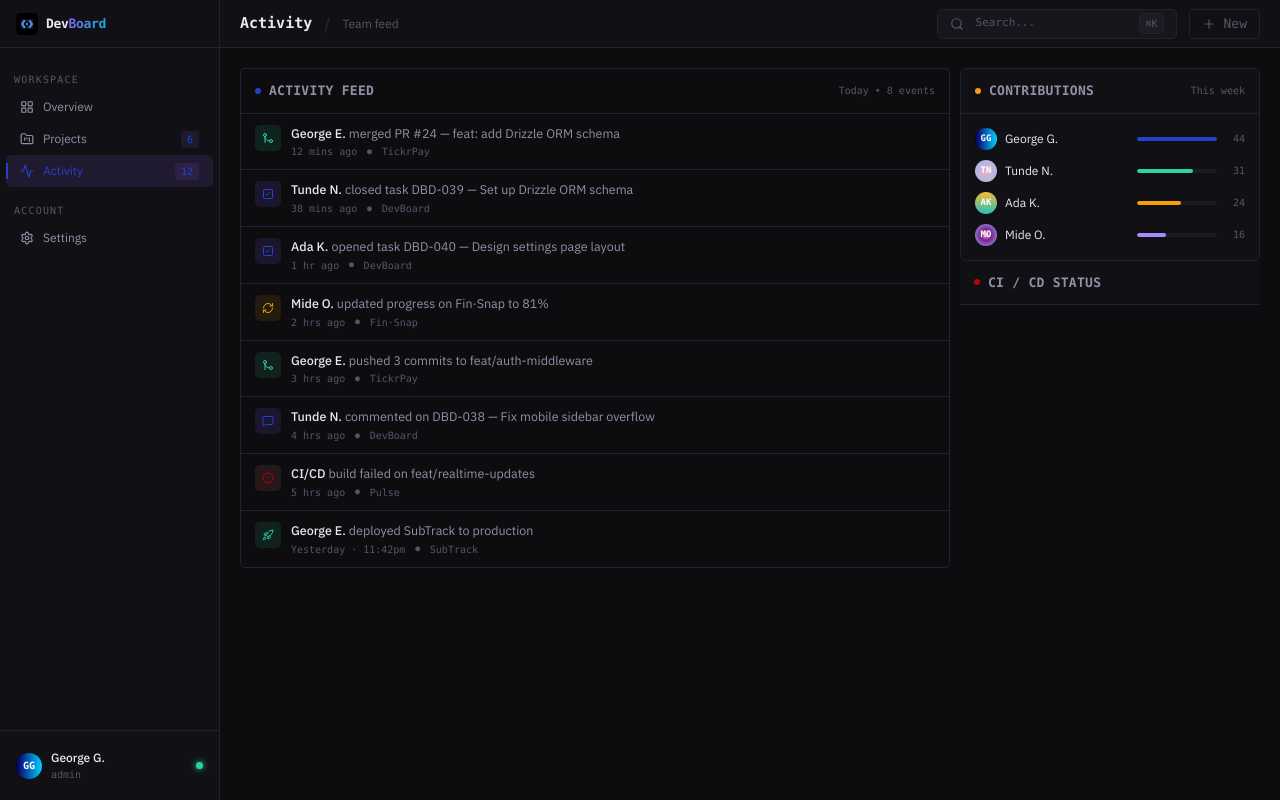
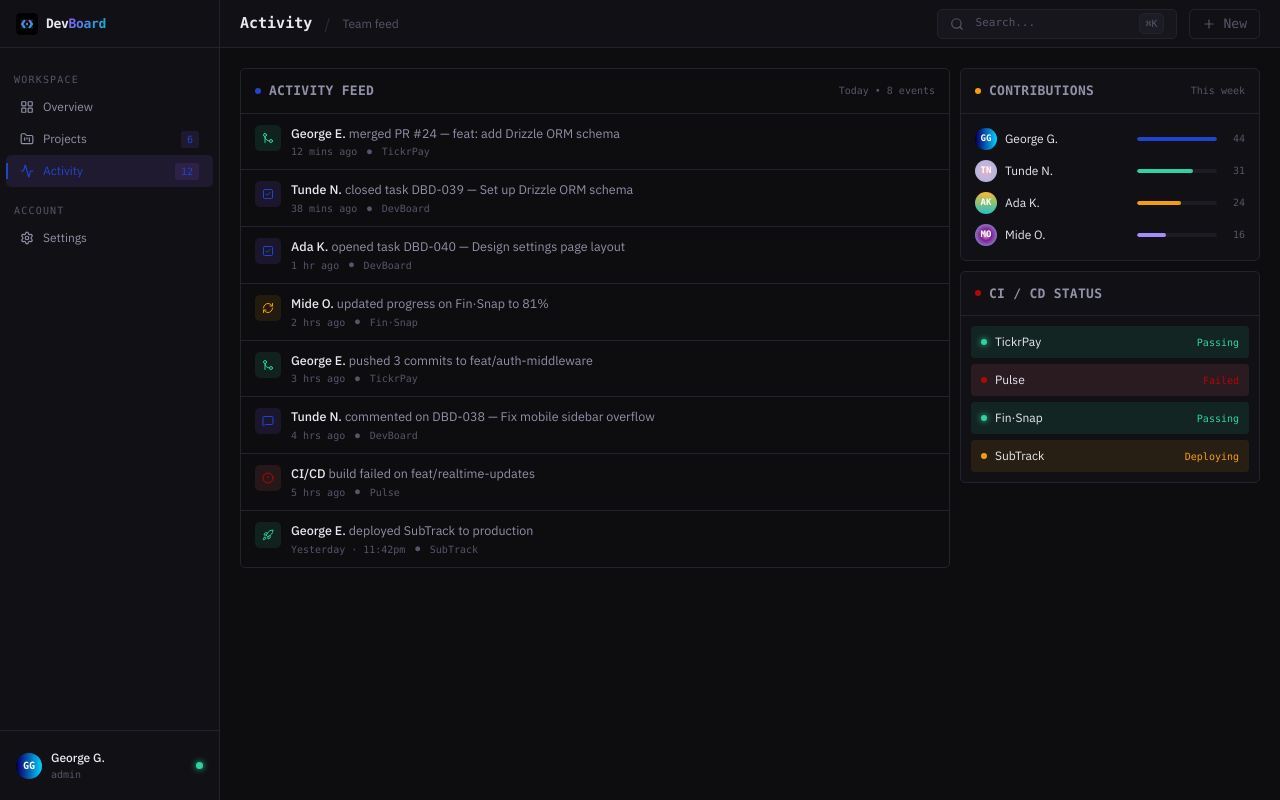
Before and after one commit to georgegoodluck/DevBoard, a Next.js app: page /activity in a window 1280 px wide. Built offline with nearby package versions, Linux system fonts and the light colour scheme.

Commit message:
feat: hard ocde data into CicdStatus

```diff
--- a/app/(dashboard)/activity/page.tsx
+++ b/app/(dashboard)/activity/page.tsx
@@ -6,7 +6,7 @@ export default function ActivityPage() {
   return (
     <div className="grid grid-cols-[1fr_300px] gap-2.5">
       <ActivityFeed />
-      <div className="flex flex-col">
+      <div className="flex flex-col gap-2.5">
         <ContributionsPanel />
         <CicdStatus />
       </div>
--- a/components/activity/CicdStatus.tsx
+++ b/components/activity/CicdStatus.tsx
@@ -3,7 +3,7 @@ import CardHeader from "../ui/CardHeader";
 const pipelines = [
   { name: "TickrPay", status: "Passing" as const },
   { name: "Pulse", status: "Failed" as const },
-  { name: "fin·snap", status: "Passing" as const },
+  { name: "Fin·Snap", status: "Passing" as const },
   { name: "SubTrack", status: "Deploying" as const },
 ];
 
@@ -13,14 +13,33 @@ const statusConfig = {
     color: "var(--green)",
     glow: "0 0 6px var(--green)",
   },
-  Failed: { bg: "var(--red-dim)", color: "var(--red)", glow: "none" },
+  Failed: { bg: "var(--danger-dim)", color: "var(--danger)", glow: "none" },
   Deploying: { bg: "var(--amber-dim)", color: "var(--amber)", glow: "none" },
 };
 
 export default function CicdStatus() {
   return (
-    <div className="bg-(--bg1)">
+    <div className="bg-(--bg1) border border-(--border) rounded-(--radius) overflow-hidden">
       <CardHeader title="CI / CD Status" dotColor="var(--danger)" />
+      <div className="p-2.5 flex flex-col gap-1.5">
+        {pipelines.map((p) => {
+          const s = statusConfig[p.status];
+          return (
+            <div
+              key={p.name}
+              className="flex items-center gap-2 px-2.5 py-1.75 rounded-sm"
+              style={{ background: s.bg }}
+            >
+              <span
+                className="w-1.5 h-1.5 rounded-full shrink-0"
+                style={{ background: s.color, boxShadow: s.glow }}
+              ></span>
+              <span className="flex-1 text-[12px] text-(--text)">{p.name}</span>
+              <span className="font-mono text-[10px]" style={{ color: s.color }}>{p.status}</span>
+            </div>
+          );
+        })}
+      </div>
     </div>
   );
 }
```
